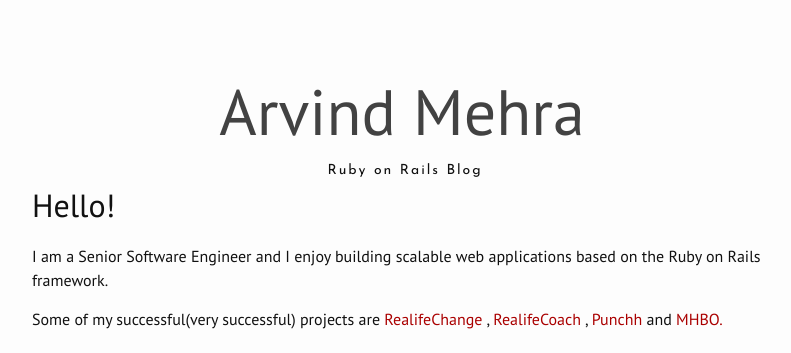
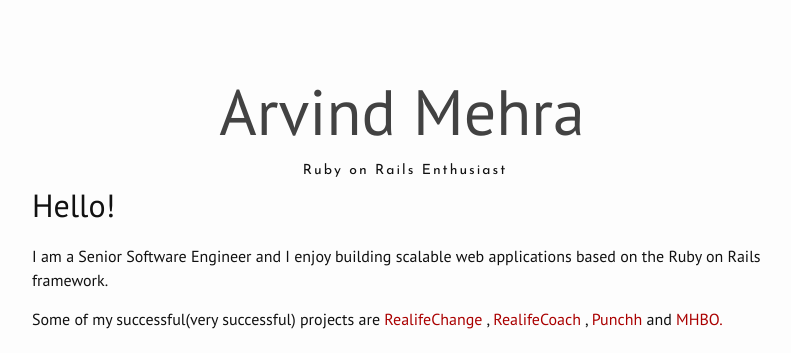
Before and after one commit to arvindmehra/arvindmehra.github.io, a Jekyll site: the page built from index.html, in a window 1280 px wide. Shown: the top 353 px of the page, without its empty margins (238-1029 px from the left). Built offline with Jekyll 4.4.1, drawn with Linux system fonts in a browser that asks for light colours; nearby versions of some CDN libraries; the list of posts is cut into pages by our own code.

Commit message:
more updates

```diff
--- a/_config.yml
+++ b/_config.yml
@@ -8,7 +8,7 @@
 # Site settings
 title: Arvind Mehra
 email: bloomberg490@gmail.com
-description: Ruby on Rails Blog
+description: Ruby on Rails Enthusiast
 baseurl: "" # the subpath of your site, e.g. /blog
 url: "http://arvindmehra.in" # the base hostname & protocol for your site
 # twitter_username: hemang_kumar
```
Also changed, not shown: 12 other files.
